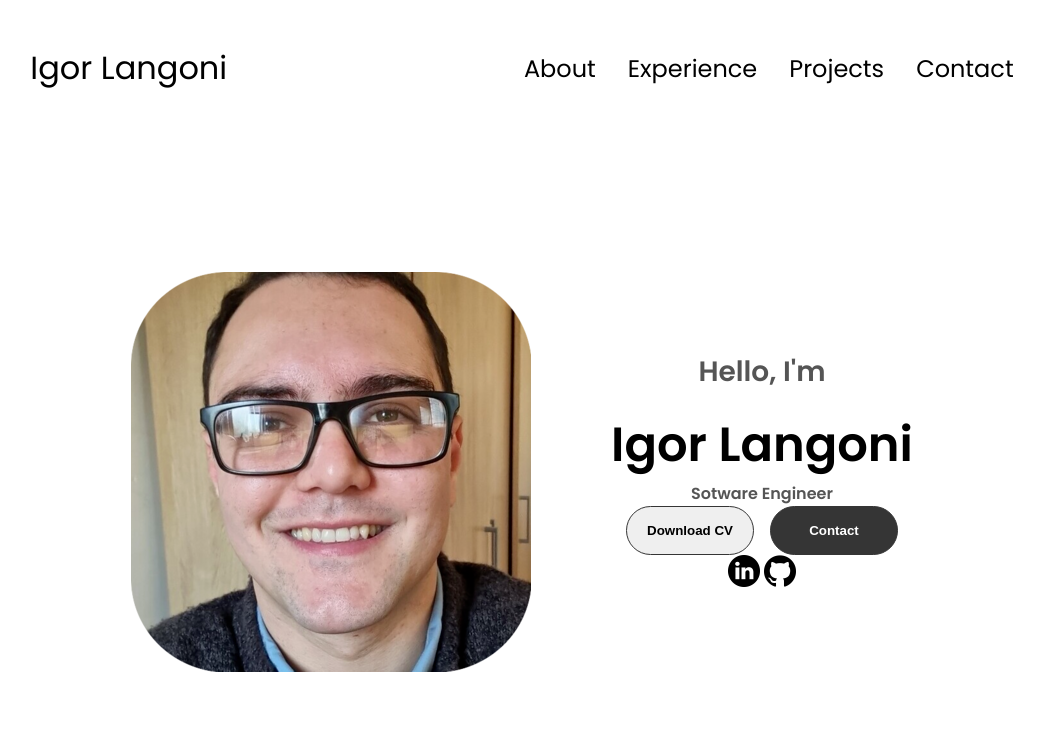
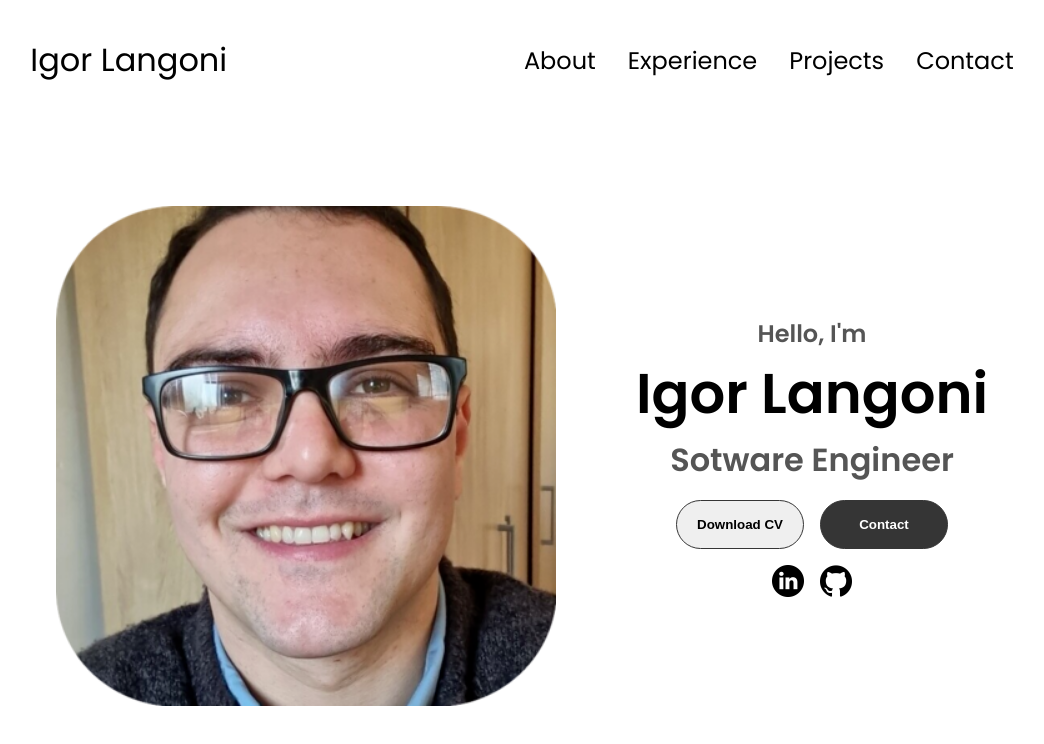
Before and after one commit to igorlangoni/Portfolio, a plain HTML site: page index.html in a window 1280 px wide. Shown: the whole page, without its empty margins (118-1162 px from the left). Drawn offline with Linux system fonts and the light colour scheme.

Commit message:
modified section_text font-size

```diff
--- a/index.html
+++ b/index.html
@@ -48,7 +48,7 @@
                 > Download CV</button>
                 <button class="btn btn-color-1" onclick="location.href='./#contact'"> Contact </button>
             </div>
-            <div id="social-container">
+            <div id="socials-container">
                 <img src="./assets/linkedin.png" alt="My LinkedIn profile" class="icon" onclick="location.href='https:/www.linkedin.com/in/igor-langoni'">
                 <img src="./assets/github.png" alt="My github profile" class="icon" onclick="location.href='https:/www.github.com/igorlangoni'">
             </div>
--- a/style.css
+++ b/style.css
@@ -34,7 +34,7 @@ nav, .nav-links {
 nav {
     justify-content: space-around;
     align-items: center;
-    height: 17vh;
+    height: 15vh;
 }
 
 .nav-links {
@@ -169,8 +169,8 @@ section {
 
 .section__pic-container {
     display: flex;
-    height: 400px;
-    width: 400px;
+    height: 500px;
+    width: 500px;
     margin: auto 0;
 }
 
@@ -184,16 +184,17 @@ section {
 }
 
 .section__text__p1 {
+    font-size: 1.5rem;
     text-align: center;
 }
 
-.section__text__p1 {
-    font-size: 1.75rem;
+.section__text__p2 {
+    font-size: 2rem;
     margin-bottom: 1rem;
 }
 
 .title {
-    font-size: 3rem;
+    font-size: 3.5rem;
     text-align: center;
 }
 
```
